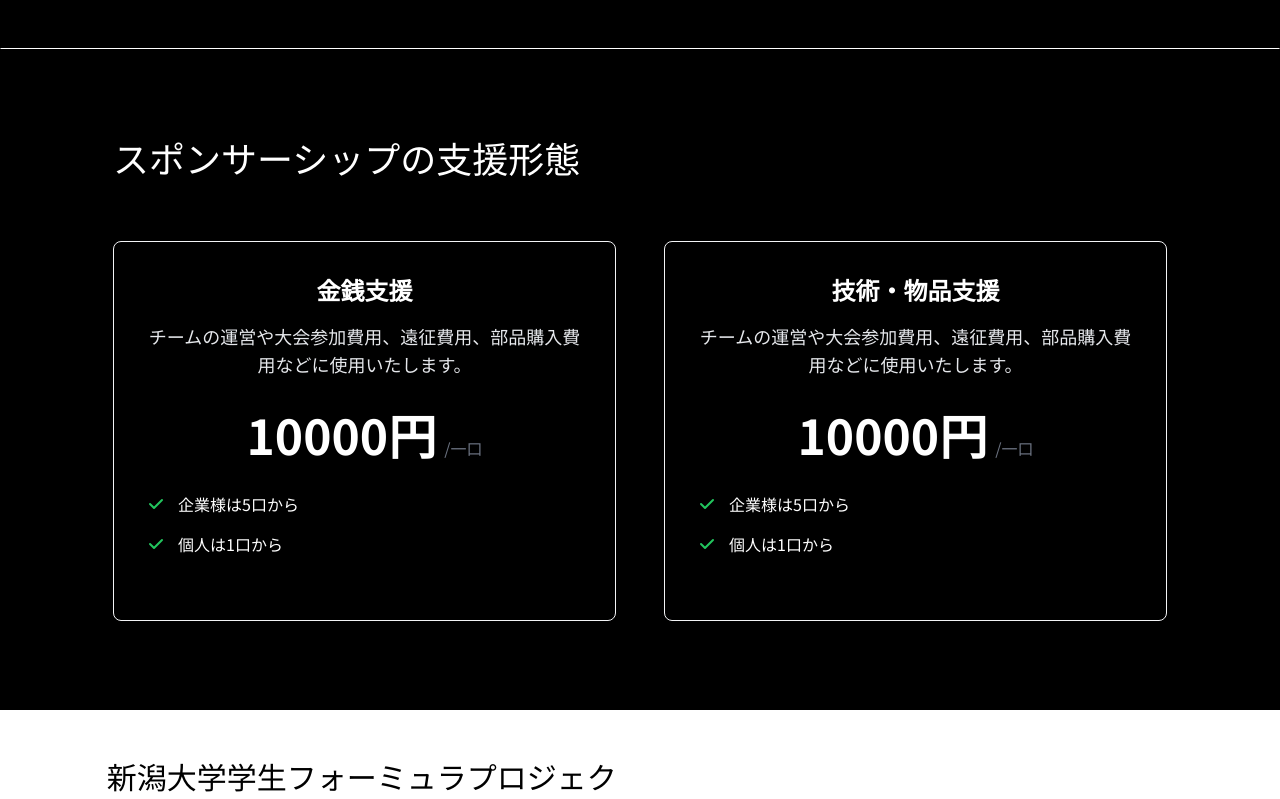
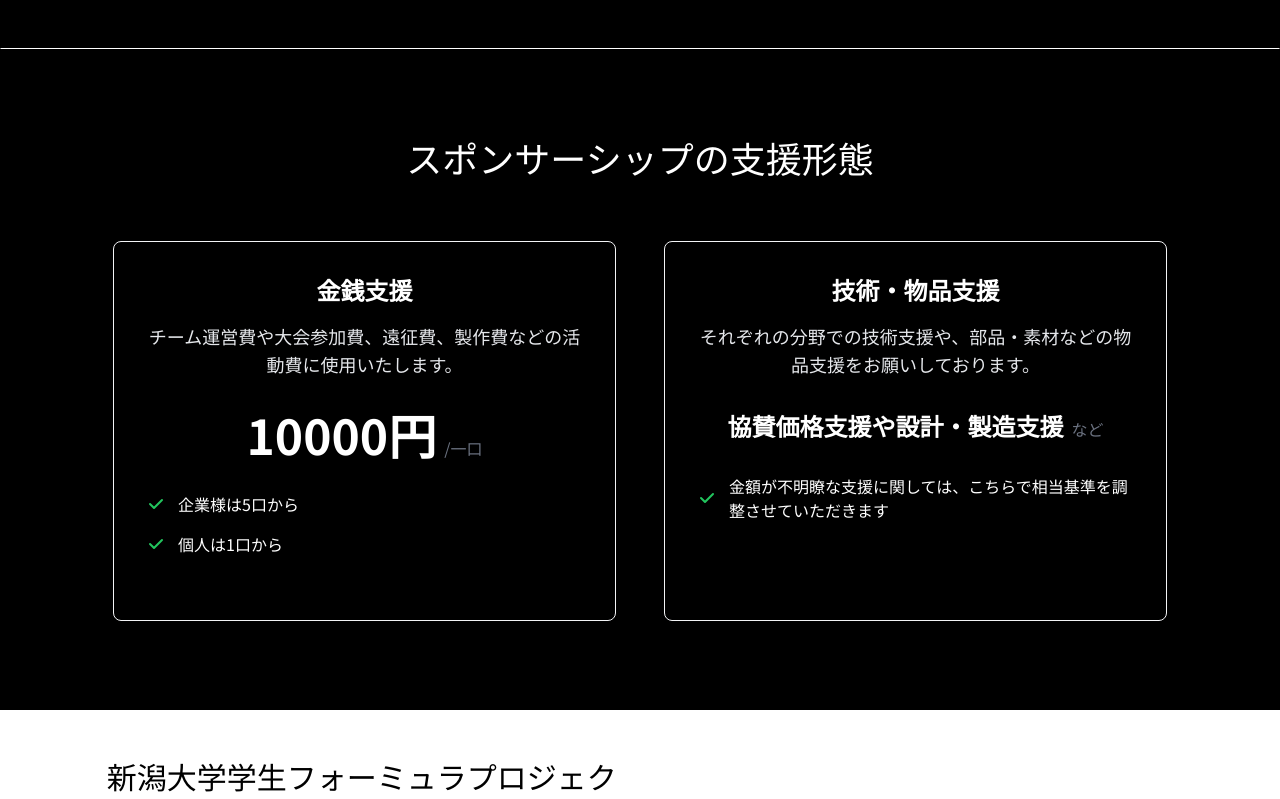
Before and after one commit to nextfp/nextPage, a Next.js app: page /sponsor/detail in a window 1280 px wide. Shown: the part 400-1199 px from the top of the page. Built offline with nearby package versions, Linux system fonts and the light colour scheme.

Commit message:
feat: SponsorSupportFormを追加

```diff
--- a/app/sponsor/detail/sponsorSupportForm.tsx
+++ b/app/sponsor/detail/sponsorSupportForm.tsx
@@ -2,16 +2,16 @@ const SponsorSupportForm = () => {
   return (
     <section className="bg-black">
       <div className="mx-auto max-w-screen-2xl px-8 py-22 flex flex-col gap-8 sm:px-28 border border-t-white border-black">
-        <header>
-          <h2 className="mb-8 text-4xl font-medium">
+        <header className="mx-auto">
+          <h2 className="mb-8 text-4xl font-medium  self-center">
             スポンサーシップの支援形態
           </h2>
         </header>
-        <div className="flex gap-12">
-          <div className="flex flex-col p-6 mx-auto max-w-lg text-center text-white rounded-lg border border-gray-100 shadow dark:border-white xl:p-8 bg-black">
+        <div className="grid grid-cols-2 gap-12">
+          <div className="col-span-full md:col-span-1 flex flex-col p-6 mx-auto max-w-lg text-center text-white rounded-lg border border-gray-100 shadow dark:border-white xl:p-8 bg-black">
             <h3 className="mb-4 text-2xl font-semibold">金銭支援</h3>
             <p className="font-light text-gray-200 sm:text-lg">
-              チームの運営や大会参加費用、遠征費用、部品購入費用などに使用いたします。
+              チーム運営費や大会参加費、遠征費、製作費などの活動費に使用いたします。
             </p>
             <div className="flex justify-center items-baseline my-8">
               <span className="mr-2 text-5xl font-extrabold">10000円</span>
@@ -26,11 +26,7 @@ const SponsorSupportForm = () => {
                   viewBox="0 0 20 20"
                   xmlns="http://www.w3.org/2000/svg"
                 >
-                  <path
-                    fill-rule="evenodd"
-                    d="M16.707 5.293a1 1 0 010 1.414l-8 8a1 1 0 01-1.414 0l-4-4a1 1 0 011.414-1.414L8 12.586l7.293-7.293a1 1 0 011.414 0z"
-                    clip-rule="evenodd"
-                  ></path>
+                  <path d="M16.707 5.293a1 1 0 010 1.414l-8 8a1 1 0 01-1.414 0l-4-4a1 1 0 011.414-1.414L8 12.586l7.293-7.293a1 1 0 011.414 0z"></path>
                 </svg>
                 <span>企業様は5口から</span>
               </li>
@@ -41,24 +37,22 @@ const SponsorSupportForm = () => {
                   viewBox="0 0 20 20"
                   xmlns="http://www.w3.org/2000/svg"
                 >
-                  <path
-                    fill-rule="evenodd"
-                    d="M16.707 5.293a1 1 0 010 1.414l-8 8a1 1 0 01-1.414 0l-4-4a1 1 0 011.414-1.414L8 12.586l7.293-7.293a1 1 0 011.414 0z"
-                    clip-rule="evenodd"
-                  ></path>
+                  <path d="M16.707 5.293a1 1 0 010 1.414l-8 8a1 1 0 01-1.414 0l-4-4a1 1 0 011.414-1.414L8 12.586l7.293-7.293a1 1 0 011.414 0z"></path>
                 </svg>
                 <span>個人は1口から</span>
               </li>
             </ul>
           </div>
-          <div className="flex flex-col p-6 mx-auto max-w-lg text-center text-white rounded-lg border border-gray-100 shadow dark:border-white xl:p-8 bg-black">
+          <div className="col-span-full md:col-span-1 flex flex-col p-6 mx-auto max-w-lg text-center text-white rounded-lg border border-gray-100 shadow dark:border-white xl:p-8 bg-black">
             <h3 className="mb-4 text-2xl font-semibold">技術・物品支援</h3>
             <p className="font-light text-gray-200 sm:text-lg">
-              チームの運営や大会参加費用、遠征費用、部品購入費用などに使用いたします。
+              それぞれの分野での技術支援や、部品・素材などの物品支援をお願いしております。
             </p>
             <div className="flex justify-center items-baseline my-8">
-              <span className="mr-2 text-5xl font-extrabold">10000円</span>
-              <span className="text-gray-500 dark:text-gray-400">/一口</span>
+              <span className="mr-2 text-2xl font-extrabold">
+                協賛価格支援や設計・製造支援
+              </span>
+              <span className="text-gray-500 dark:text-gray-400">など</span>
             </div>
 
             <ul role="list" className="mb-8 space-y-4 text-left">
@@ -69,28 +63,11 @@ const SponsorSupportForm = () => {
                   viewBox="0 0 20 20"
                   xmlns="http://www.w3.org/2000/svg"
                 >
-                  <path
-                    fill-rule="evenodd"
-                    d="M16.707 5.293a1 1 0 010 1.414l-8 8a1 1 0 01-1.414 0l-4-4a1 1 0 011.414-1.414L8 12.586l7.293-7.293a1 1 0 011.414 0z"
-                    clip-rule="evenodd"
-                  ></path>
+                  <path d="M16.707 5.293a1 1 0 010 1.414l-8 8a1 1 0 01-1.414 0l-4-4a1 1 0 011.414-1.414L8 12.586l7.293-7.293a1 1 0 011.414 0z"></path>
                 </svg>
-                <span>企業様は5口から</span>
-              </li>
-              <li className="flex items-center space-x-3">
-                <svg
-                  className="flex-shrink-0 w-5 h-5 text-green-500 dark:text-green-400"
-                  fill="currentColor"
-                  viewBox="0 0 20 20"
-                  xmlns="http://www.w3.org/2000/svg"
-                >
-                  <path
-                    fill-rule="evenodd"
-                    d="M16.707 5.293a1 1 0 010 1.414l-8 8a1 1 0 01-1.414 0l-4-4a1 1 0 011.414-1.414L8 12.586l7.293-7.293a1 1 0 011.414 0z"
-                    clip-rule="evenodd"
-                  ></path>
-                </svg>
-                <span>個人は1口から</span>
+                <span>
+                  金額が不明瞭な支援に関しては、こちらで相当基準を調整させていただきます
+                </span>
               </li>
             </ul>
           </div>
```
